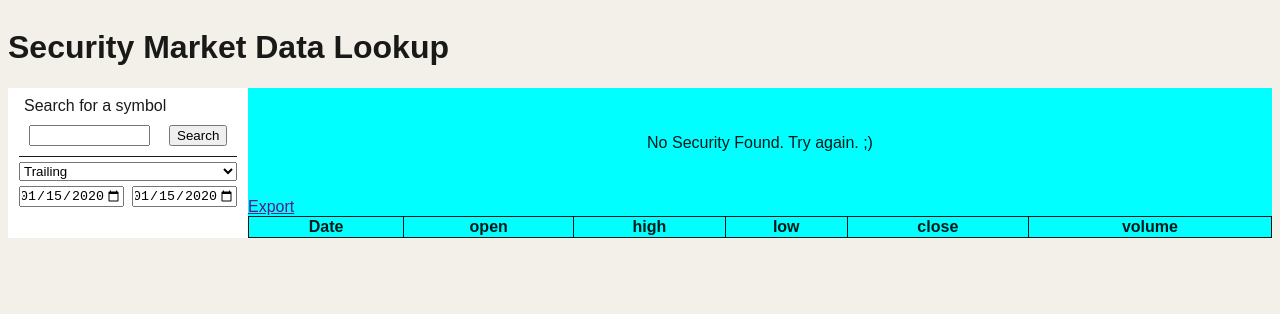
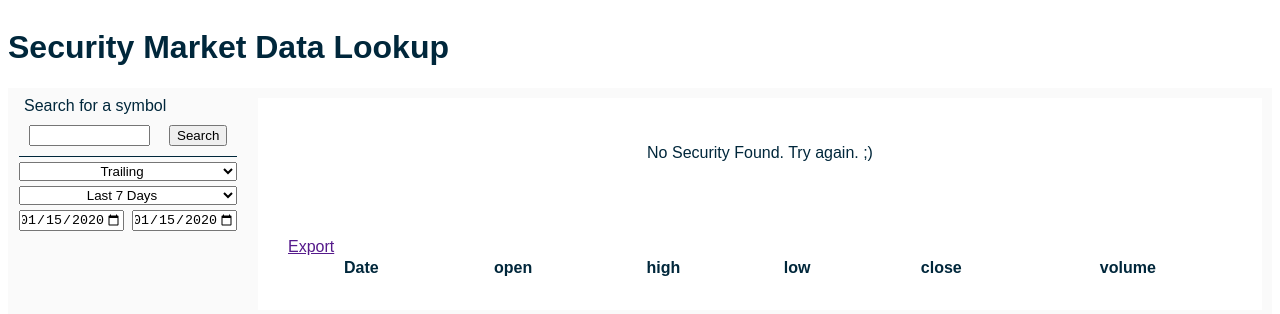
Before and after one commit to donald-f/market-data, a website built with Parcel: page index.html in a window 1280 px wide. Both pictures are taken after typing "Sample", "2020-01-15", "2020-01-15" into the empty fields and a click on the button "Search". Built offline with nearby package versions, Linux system fonts and the light colour scheme; no server answers.

Commit message:
Added some adjustments to styling, in particular colors

```diff
--- a/index.html
+++ b/index.html
@@ -29,9 +29,41 @@
             />
             <button type="submit" class="submit-search">Search</button>
           </div>
-          <select class="range-or-trailing" name="range-or-trailing">
-            <option value="trailing">Trailing</option>
-            <option value="date-range">Date Range</option>
+          <select
+            class="range-or-trailing centered-dropdown"
+            name="range-or-trailing"
+          >
+            <option value="trailing ">Trailing</option>
+            <option value="date-range ">Date Range</option>
+          </select>
+          <select
+            class="range-or-trailing centered-dropdown"
+            name="range-or-trailing"
+          >
+            <option value="trailing-7-days" class="trailing-7-days">
+              Last 7 Days
+            </option>
+            <option value="trailing-30-days" class="trailing-30-days">
+              Last 30 Days
+            </option>
+            <option value="trailing-90-days" class="trailing-90-days">
+              Last 90 Days
+            </option>
+            <option value="trailing-180-days" class="trailing-180-days">
+              Last 180 Days
+            </option>
+            <option value="trailing-1-year" class="trailing-1-year">
+              Last 365 Days
+            </option>
+            <option value="trailing-3-year" class="trailing-3-year">
+              Last 3 Years
+            </option>
+            <option value="trailing-5-year" class="trailing-5-year">
+              Last 5 Years
+            </option>
+            <option value="trailing-10-year" class="trailing-10-year">
+              Last 10 Years
+            </option>
           </select>
           <div class="date-range-sec">
             <input type="date" name="" class="" /><input
--- a/src/css/main.css
+++ b/src/css/main.css
@@ -1,17 +1,22 @@
 :root {
-  --off-black: rgba(0, 0, 0, 0.897);
+  /* --off-black: rgba(0, 0, 0, 0.897); */
+  --off-black: #00273b;
+  --darker: #c1c1c1;
+  --dark: #fafafa;
+  --light: #fff;
   --aside-width: 220px;
   --dates-width: 100px;
 }
 body {
   box-sizing: border-box;
   font-family: "Source Sans Pro", sans-serif;
-  background-color: rgb(242, 240, 233);
+  background-color: var(--light);
   color: var(--off-black);
   display: flex;
   flex-direction: column;
 }
 .security-container {
+  background-color: var(--dark);
   display: flex;
   flex-direction: row;
   flex-wrap: nowrap;
@@ -20,13 +25,13 @@ body {
 aside {
   min-width: var(--aside-width);
   flex-basis: auto;
-  background-color: #fff;
   place-content: flex-start center;
   display: flex;
   padding: 4px 10px;
 }
 main {
-  background-color: aqua;
+  margin: 10px;
+  background-color: var(--light);
   flex-grow: 1;
   flex-direction: column;
 }
@@ -74,16 +79,31 @@ table.hist-data {
   border-spacing: 2px;
 }
 table.hist-data > * > tr > * {
-  border: 1px solid var(--off-black);
+  padding: 3px 8px;
+}
+table.hist-data > * > tr > td {
+  border-top: 1px solid var(--darker);
+  border-bottom: 1px solid var(--darker);
+  text-align: right;
+}
+table.hist-data > * > tr > th {
+  background-color: var(--light);
+}
+.dates {
+  white-space: nowrap;
+  overflow: hidden;
 }
 .break {
   height: 0;
+}
+.stick {
+  position: sticky;
+  top: 0;
 }
 .investment-meta {
   display: flex;
   flex-flow: row wrap;
   justify-content: space-around;
-  padding: 30px;
   gap: 40px;
 }
 .meta-data-point {
@@ -93,8 +113,16 @@ table.hist-data > * > tr > * {
 .investment-history {
   display: flex;
   flex-flow: column;
-  align-items: space-around;
+  align-content: space-around;
   justify-content: center;
+}
+.investment-meta,
+.investment-history {
+  padding: 30px;
+}
+.investment-history > * {
+  flex-basis: auto;
+  flex-grow: 0;
 }
 @media only screen and (max-width: 600px) {
   .security-container {
--- a/src/js/model.js
+++ b/src/js/model.js
@@ -18,7 +18,7 @@ const controlSearchResults = function () {};
 export const getStockResults = async function (query) {
   try {
     state.search.query = query;
-    const queryURL = `${API_URL}/time_series?symbol=${query}&interval=1day&apikey=${KEY}`;
+    const queryURL = `${API_URL}/time_series?symbol=${query}&interval=1day&start_date=2021-01-01 19:29:00&end_date=2022-12-30 19:29:00&apikey=${KEY}`;
     const data = await AJAX(queryURL);
     state.search.csvURL = `${queryURL}&format=CSV`;
     state.search.page = 1;
--- a/src/js/views/historyDataView.js
+++ b/src/js/views/historyDataView.js
@@ -7,7 +7,7 @@ class HistoryDataView extends View {
     let markup = `
     <a href="${this._data.csvURL}">Export</a>
     <table class="hist-data">
-      <thead>
+      <thead class="stick">
         <tr>
           <th>Date</th>
           <th class="non-essential-cell">open</th>
@@ -22,7 +22,7 @@ class HistoryDataView extends View {
     this._data.intervalData.forEach((element) => {
       markup += `
     <tr>
-      <td>${element.datetime}</td>
+      <td class="dates">${element.datetime}</td>
       <td class="non-essential-cell">${element.open}</td>
       <td class="non-essential-cell">${element.low}</td>
       <td class="non-essential-cell">${element.low}</td>
```
